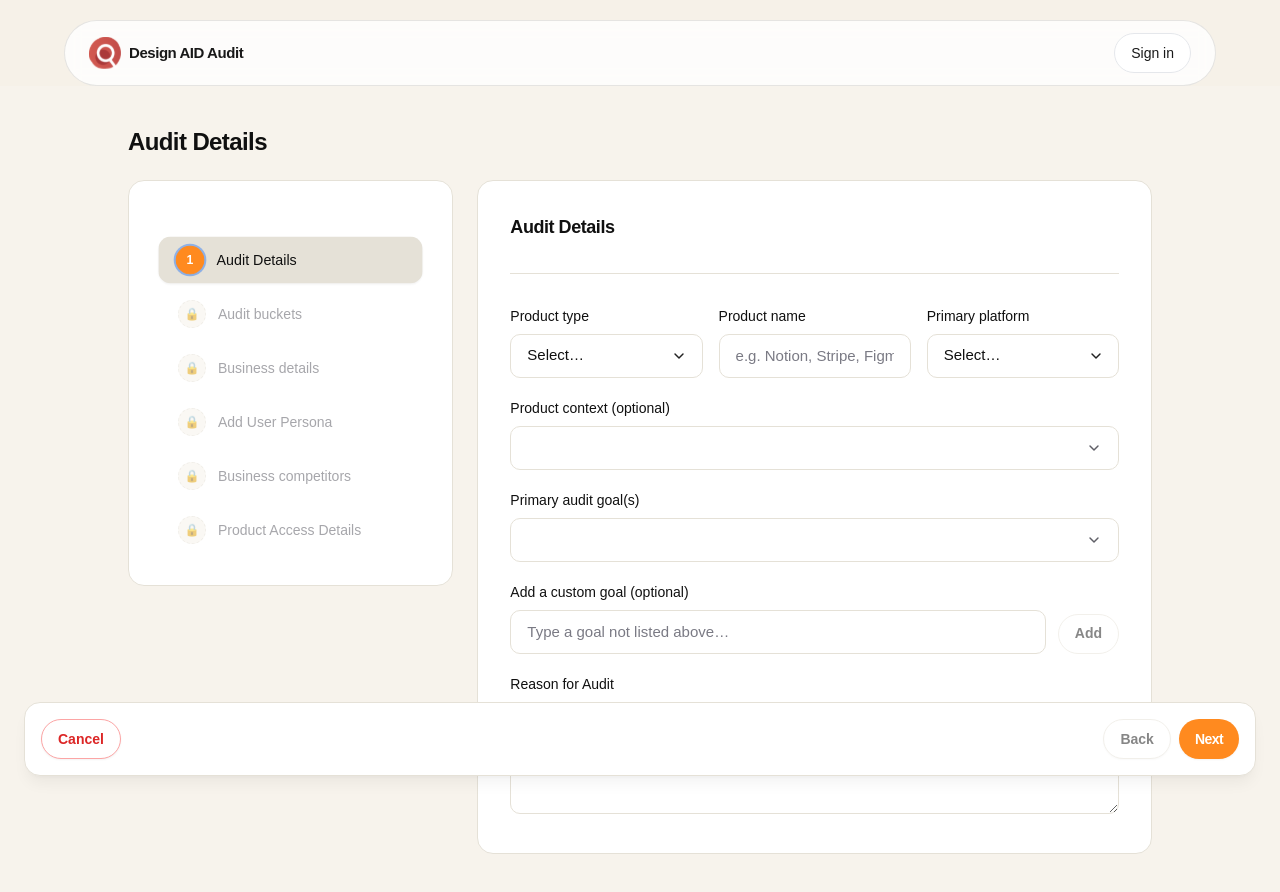
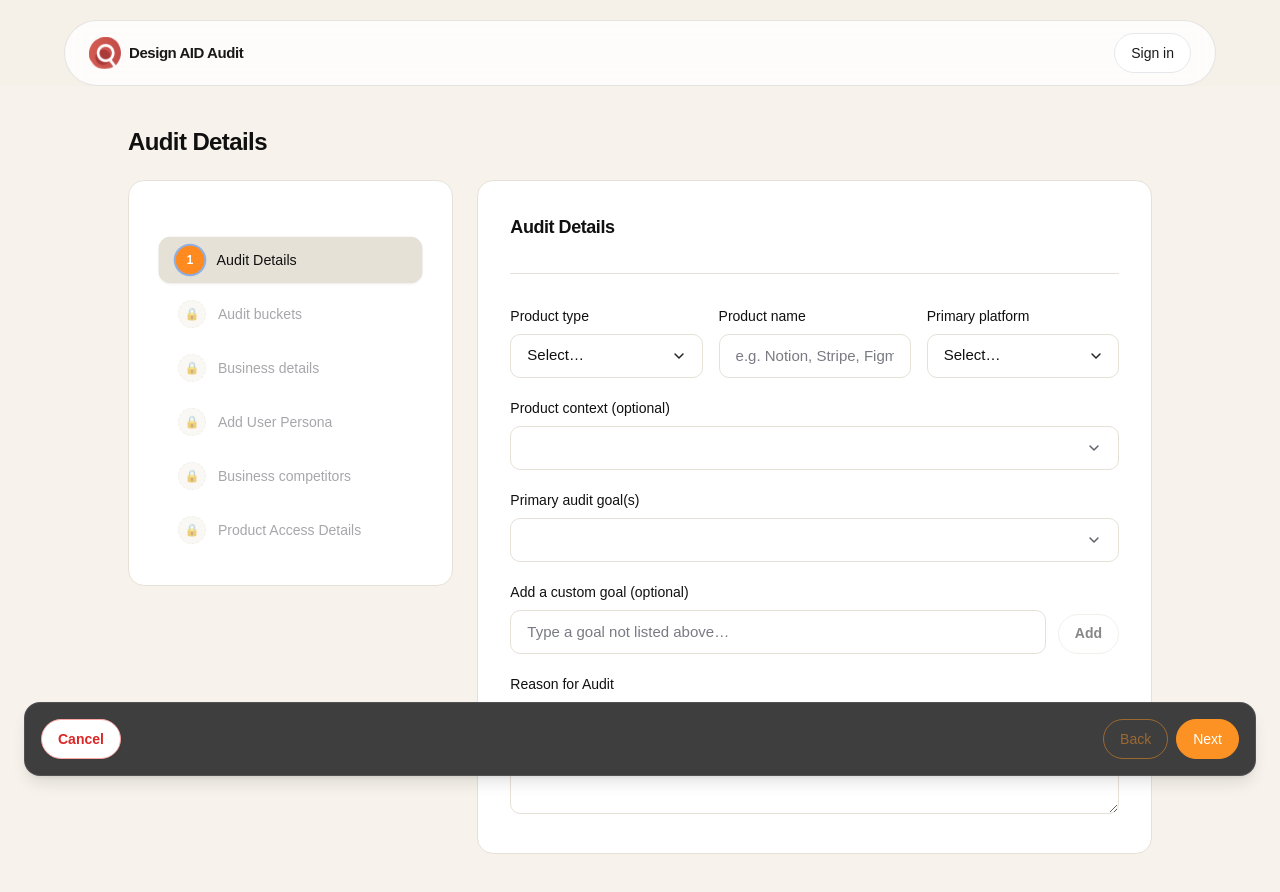
Before and after one commit to StudiovitaminD/ux-audit-tool, a Next.js app: page /audit in a window 1280 px wide. Shown: the top 892 px of the page. Built offline with nearby package versions, Linux system fonts and the light colour scheme.

Commit message:
Update floating bar colors

```diff
--- a/src/app/globals.css
+++ b/src/app/globals.css
@@ -267,6 +267,54 @@ header, footer, main, section, aside, div, input, select, textarea, button, a {
 
 .btnText:hover {
   color: color-mix(in srgb, var(--accent) 84%, black);
+}
+
+.floatingBarShell {
+  background: #3e3e3e;
+  border: 1px solid rgba(255, 255, 255, 0.1);
+  color: #ffffff;
+}
+
+.floatingBarSecondary,
+.floatingBarPrimary {
+  display: inline-flex;
+  align-items: center;
+  justify-content: center;
+  gap: 10px;
+  border-radius: 9999px;
+  padding: 12px 16px;
+  font-size: 14px;
+  line-height: 1.2;
+  font-weight: 500;
+  font-family: var(--font-sans);
+  letter-spacing: 0;
+  cursor: pointer;
+  text-decoration: none;
+  transition: background-color 0.2s ease, border-color 0.2s ease, color 0.2s ease;
+}
+
+.floatingBarSecondary {
+  background: transparent;
+  color: #fc9223;
+  border: 1px solid #fc9223;
+}
+
+.floatingBarSecondary:hover {
+  background: color-mix(in srgb, #fc9223 10%, #3e3e3e);
+  color: #fc9223;
+  border-color: #fc9223;
+}
+
+.floatingBarPrimary {
+  background: #fc9223;
+  color: #ffffff;
+  border: 1px solid #fc9223;
+}
+
+.floatingBarPrimary:hover {
+  background: color-mix(in srgb, #fc9223 88%, black);
+  color: #ffffff;
+  border-color: #fc9223;
 }
 
 body.app-route :is(
--- a/src/components/audit/audit-form.tsx
+++ b/src/components/audit/audit-form.tsx
@@ -2759,7 +2759,7 @@ Audit Flow for SCY Platform
       </section>
 
       <div
-        className="no-print fixed inset-x-6 bottom-6 z-30 rounded-[var(--radius)] border border-[color:var(--cream-dark)] bg-[color:var(--white)] p-4 shadow-lg shadow-black/5 backdrop-blur"
+        className="no-print fixed inset-x-6 bottom-6 z-30 rounded-[var(--radius)] floatingBarShell p-4 shadow-lg shadow-black/10 backdrop-blur"
         data-audit-pagination
       >
         <div className="flex flex-wrap items-center justify-between gap-3">
@@ -2783,7 +2783,7 @@ Audit Flow for SCY Platform
               variant="secondary"
               onClick={back}
               disabled={activeStep === 1 || loading}
-              className="rounded-full border-[#ff8a1f] px-5 py-2.5 text-sm font-semibold text-[#ff8a1f] shadow-sm hover:bg-[#fff7f0] hover:text-[#ff8a1f]"
+              className="floatingBarSecondary"
             >
               Back
             </Button>
@@ -2793,7 +2793,7 @@ Audit Flow for SCY Platform
                 variant="primary"
                 onClick={next}
                 disabled={loading}
-                className="btnPrimary rounded-full px-5 py-2.5 text-sm font-semibold shadow-sm"
+                className="floatingBarPrimary"
               >
                 Next
               </Button>
@@ -2802,7 +2802,7 @@ Audit Flow for SCY Platform
                 type="submit"
                 variant="primary"
                 disabled={loading || !isAllRequiredComplete}
-                className="btnPrimary rounded-full px-5 py-2.5 text-sm font-semibold shadow-sm"
+                className="floatingBarPrimary"
               >
                 {loading ? <LoadingSpinner /> : null}
                 Submit
--- a/src/components/report/demo-report.tsx
+++ b/src/components/report/demo-report.tsx
@@ -943,11 +943,11 @@ export function DemoReport() {
         </div>
       </div>
 
-      <div className="no-print fixed inset-x-16 bottom-6 z-30 mx-auto w-[min(460px,calc(100%-8rem))] rounded-[var(--radius)] border border-white/10 bg-[#272727] p-5 shadow-lg shadow-black/10 backdrop-blur">
+      <div className="no-print fixed inset-x-16 bottom-6 z-30 mx-auto w-[min(460px,calc(100%-8rem))] rounded-[var(--radius)] floatingBarShell p-5 shadow-lg shadow-black/10 backdrop-blur">
         <div className="grid grid-cols-[auto_1fr_auto] items-center gap-3">
           <button
             type="button"
-            className="rounded-full border border-[#ff8a1f] bg-white px-4 py-2 text-sm font-medium text-[#ff8a1f] transition hover:bg-[#fff7f0] dark:border-[#ff8a1f] dark:bg-white dark:text-[#ff8a1f] dark:hover:bg-[#fff7f0]"
+            className="floatingBarSecondary"
             onClick={() => setPage((p) => Math.max(0, p - 1))}
             disabled={page === 0}
             style={page === 0 ? { opacity: 0.5, pointerEvents: "none" } : undefined}
@@ -957,7 +957,7 @@ export function DemoReport() {
           <div className="text-center text-sm text-white/70">{`${page + 1} / ${pages.length}`}</div>
           <button
             type="button"
-            className="btnPrimary"
+            className="floatingBarPrimary"
             onClick={() => setPage((p) => Math.min(pages.length - 1, p + 1))}
             disabled={page === pages.length - 1}
             style={page === pages.length - 1 ? { opacity: 0.5, pointerEvents: "none" } : undefined}
--- a/src/components/report/live-report.tsx
+++ b/src/components/report/live-report.tsx
@@ -301,7 +301,7 @@ export function LiveReport({
         </div>
 
         <div
-          className="no-print fixed inset-x-16 bottom-6 z-30 rounded-[var(--radius)] border border-white/10 bg-[#272727] p-5 shadow-lg shadow-black/10 backdrop-blur"
+          className="no-print fixed inset-x-16 bottom-6 z-30 rounded-[var(--radius)] floatingBarShell p-5 shadow-lg shadow-black/10 backdrop-blur"
           data-report-pagination
         >
           <div className="flex flex-wrap items-center justify-between gap-4">
@@ -309,7 +309,7 @@ export function LiveReport({
               {reportId ? (
                 <button
                   type="button"
-                  className="btnSecondary"
+                  className="floatingBarSecondary"
                   onClick={() => void saveChanges()}
                   disabled={!isDirty || saving}
                   style={!isDirty || saving ? { opacity: 0.5, pointerEvents: "none" } : undefined}
@@ -319,7 +319,7 @@ export function LiveReport({
               ) : null}
               <button
                 type="button"
-                className="btnSecondary"
+                className="floatingBarSecondary"
                 onClick={resetAnswers}
                 disabled={saving || !isDirty}
                 style={saving || !isDirty ? { opacity: 0.5, pointerEvents: "none" } : undefined}
@@ -328,7 +328,7 @@ export function LiveReport({
               </button>
               <button
                 type="button"
-                className="btnSecondary"
+                className="floatingBarSecondary"
                 onClick={() => setAiAnswersOpen((open) => !open)}
               >
                 {aiAnswersOpen ? "Close AI Answers" : "AI Answers"}
@@ -336,7 +336,7 @@ export function LiveReport({
               {onDownloadPdf ? (
                 <button
                   type="button"
-                  className="btnSecondary"
+                  className="floatingBarSecondary"
                   onClick={() => void saveBeforeExport(onDownloadPdf)}
                   disabled={downloadingPdf || isPreviewReport || saving}
                 >
@@ -346,7 +346,7 @@ export function LiveReport({
               {onDownloadPptx ? (
                 <button
                   type="button"
-                  className="btnSecondary"
+                  className="floatingBarSecondary"
                   onClick={() => void saveBeforeExport(onDownloadPptx)}
                   disabled={downloadingPptx || isPreviewReport || saving}
                 >
@@ -361,7 +361,7 @@ export function LiveReport({
             <div className="flex flex-wrap items-center gap-2">
               <button
                 type="button"
-                className="rounded-full border border-[#ff8a1f] bg-white px-4 py-2 text-sm font-medium text-[#ff8a1f] transition hover:bg-[#fff7f0] dark:border-[#ff8a1f] dark:bg-white dark:text-[#ff8a1f] dark:hover:bg-[#fff7f0]"
+                className="floatingBarSecondary"
                 data-report-prev
                 onClick={() => setPage((p) => Math.max(0, p - 1))}
                 disabled={page === 0}
@@ -375,7 +375,7 @@ export function LiveReport({
               </div>
               <button
                 type="button"
-                className="btnPrimary"
+                className="floatingBarPrimary"
                 data-report-next
                 onClick={() => setPage((p) => Math.min(pages.length - 1, p + 1))}
                 disabled={page === pages.length - 1}
```
